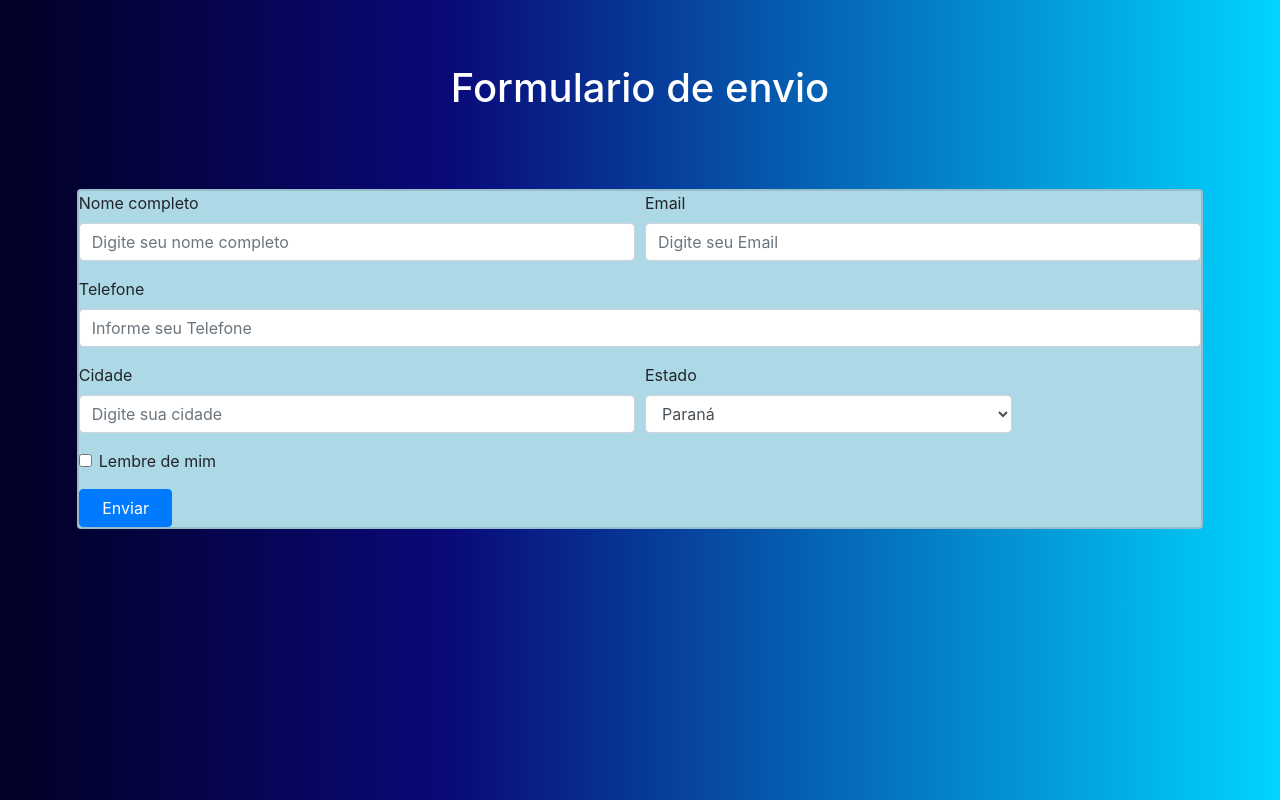
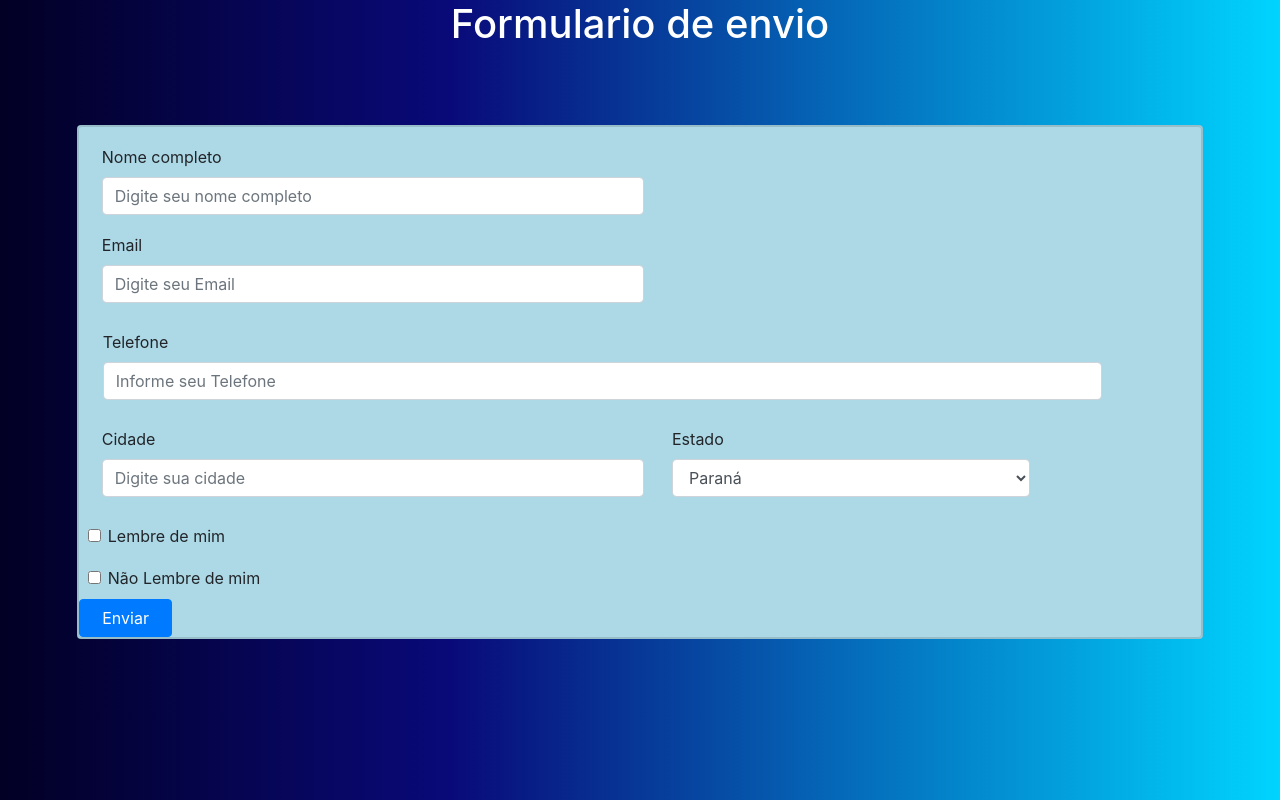
Before and after one commit to camilaLdev/2-class, a plain HTML site: page index.html in a window 1280 px wide. Drawn offline with nearby package versions, Linux system fonts and the light colour scheme.

Commit message:
Add files via upload

```diff
--- a/index.html
+++ b/index.html
@@ -14,16 +14,16 @@
 <div class="card">
   <div class="form-row">
     <div class="form-group col-md-6">
-      <label for="inputEmail4">Nome completo</label>
-      <input type="email" class="form-control" id="inputEmail4" placeholder="Digite seu nome completo">
+      <label for="input">Nome completo</label>
+      <input type="name" class="form-control" id="input" placeholder="Digite seu nome completo">
     </div>
     <div class="form-group col-md-6">
-      <label for="inputPassword4">Email</label>
-      <input type="password" class="form-control" id="inputPassword4" placeholder="Digite seu Email">
+      <label for="inputEmail4">Email</label>
+      <input type="email" class="form-control" id="inputEmail4" placeholder="Digite seu Email">
     </div>
   </div>
 
-  <div class="form-group">
+  <div class="form-group col-md-11">
     <label for="inputAddress">Telefone</label>
     <input type="text" class="form-control" id="inputAddress" placeholder="Informe seu Telefone">
   </div>
@@ -49,6 +49,14 @@
       </label>
     </div>
   </div>
+   <div class="form-group">
+    <div class="form-check">
+      <input class="form-check-input" type="checkbox" id="gridCheck">
+      <label class="form-check-label" for="gridCheck">
+        Não Lembre de mim
+      </label>
+    </div>
+  </div>
   <button type="submit" class="btn btn-primary col-md-1" src="https://cdn.mensagenscomamor.com/content/images/m000502196.jpg?v=1&w=416&h=738">Enviar</button>
 
 </form>
--- a/scc.css
+++ b/scc.css
@@ -14,7 +14,7 @@
 }
 .title{
 	text-align: center;
-	margin: 5%;
+	margin: 0%;
 
 }
 .card{
@@ -24,3 +24,9 @@
 .fora{
 	background-image: linear-gradient(90deg, #020024 0%, #090979 35%, #00d4ff 100%);
 }
+.form-row{
+	margin: 9px;
+}
+.form-group{
+	margin: 9px;
+}
```
